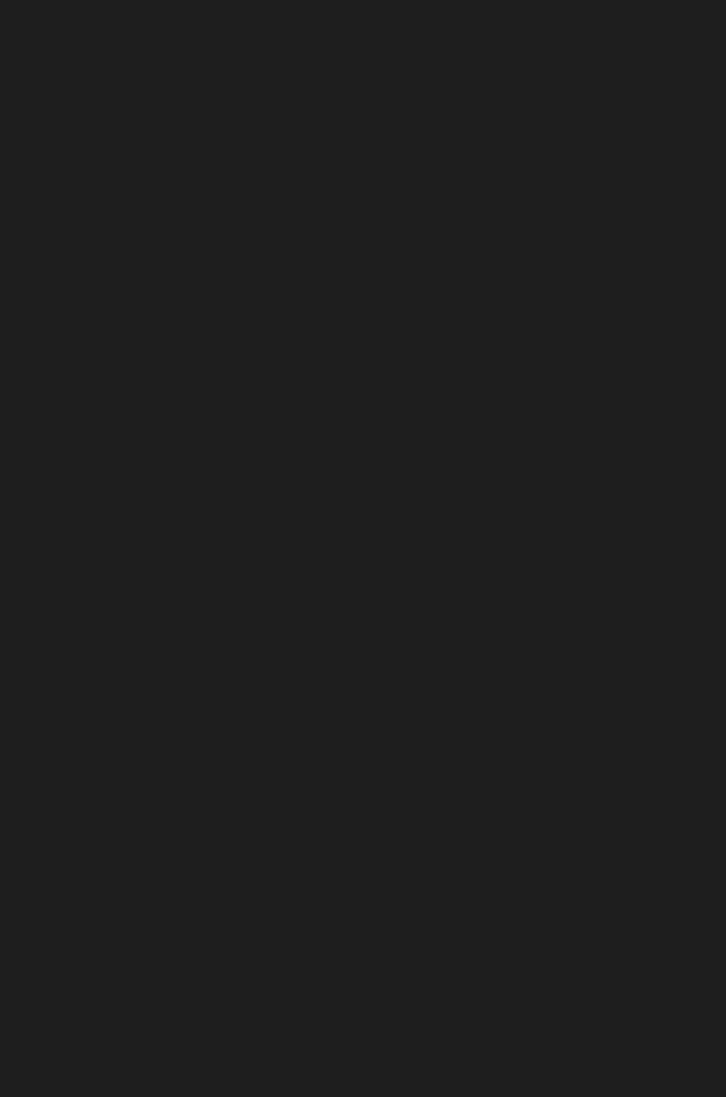
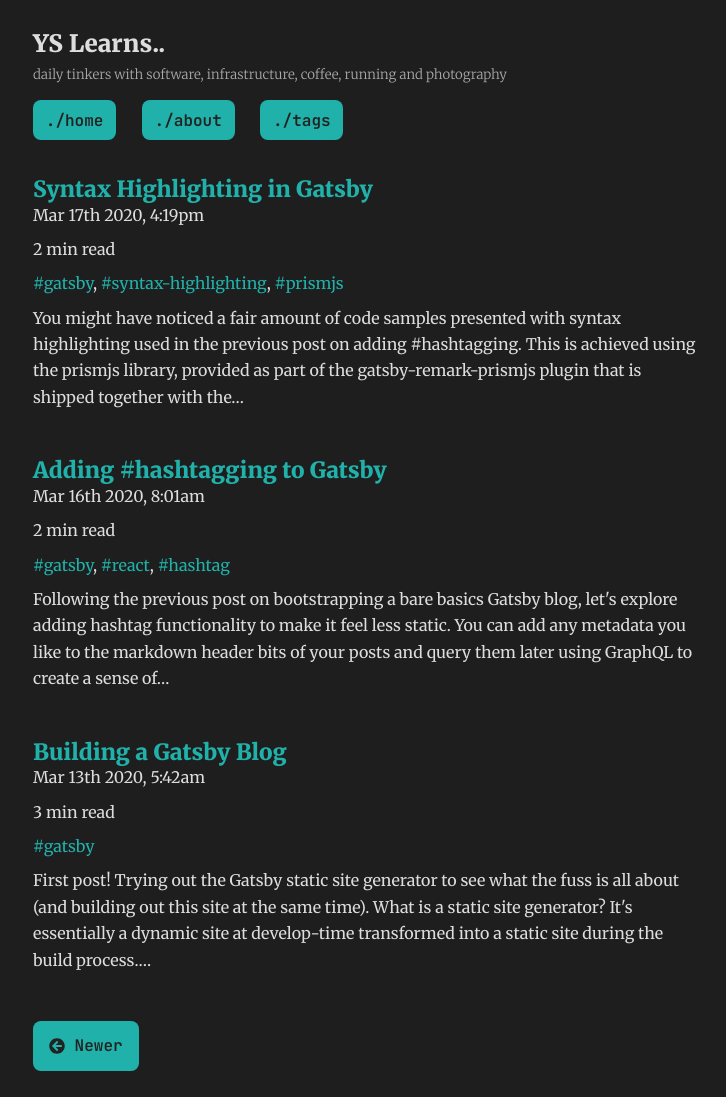
Before and after one commit to ystxn/blog, a Gatsby site: page /2 in a window 1280 px wide. Before the commit this address had no page. Shown: the top 1097 px of the page, without its empty margins (271-997 px from the left). Before the commit the page ends 800 px from the top, so only its background shows below. Built offline with nearby package versions, Linux system fonts and the light colour scheme; Gatsby itself is replaced by a stand-in of ours.

Commit message:
Added pagination

```diff
--- a/gatsby-node.js
+++ b/gatsby-node.js
@@ -50,10 +50,29 @@ exports.createPages = async ({ graphql, actions }) => {
     throw result.errors
   }
 
-  // Create blog posts pages.
   let tags = []
   const posts = result.data.allMarkdownRemark.edges
+  const postsPerPage = 5
+  const numPages = Math.ceil(posts.length / postsPerPage)
 
+  // Create paginated indexes
+  Array.from({ length: numPages }).forEach((_, i) => {
+    if (i === 0) {
+      return true
+    }
+    createPage({
+      path: `/${i + 1}`,
+      component: path.resolve("./src/pages/index.js"),
+      context: {
+        limit: postsPerPage,
+        skip: i * postsPerPage,
+        numPages,
+        currentPage: i + 1,
+      },
+    })
+  })
+
+  // Create individual blog post pages
   posts.forEach((post, index) => {
     const previous = index === posts.length - 1 ? null : posts[index + 1].node
     const next = index === 0 ? null : posts[index - 1].node
--- a/src/components/layout.scss
+++ b/src/components/layout.scss
@@ -112,3 +112,23 @@ footer {
 article + article {
   margin-top: 3rem;
 }
+.newer-older {
+  margin-top: 3rem;
+  display: flex;
+  justify-content: space-between;
+  a {
+    svg {
+      fill: #222;
+      position: relative;
+      top: 0.16em;
+    }
+    color: #222;
+    font-family: "JetBrains Mono", monospace;
+    font-weight: 600;
+    background: $themePrimary;
+    padding: 0.78rem 1rem 0.7rem 1rem;
+    border-radius: 0.5rem;
+
+    &:hover { color: black; background: $themeSecondary; border: none }
+  }
+}
--- /dev/null
+++ b/src/components/newer-older.js
@@ -0,0 +1,27 @@
+import React from "react"
+import { Link } from "gatsby"
+import { FaArrowCircleLeft, FaArrowCircleRight } from 'react-icons/fa';
+
+const NewerOlder = ({ newerLink, olderLink }) => {
+    if (!newerLink && !olderLink) {
+        return <></>
+    }
+
+    const newer = !newerLink ? <span></span> : (
+        <Link to={newerLink}>
+            <FaArrowCircleLeft /> Newer
+        </Link>
+    )
+    const older = !olderLink ? "" : (
+        <Link to={olderLink}>
+            Older <FaArrowCircleRight />
+        </Link>
+    )
+    return (
+        <div class="newer-older">
+            {newer}
+            {older}
+        </div>
+    )
+}
+export default NewerOlder
--- a/src/pages/index.js
+++ b/src/pages/index.js
@@ -1,11 +1,21 @@
 import React from "react"
 import { Link, graphql } from "gatsby"
 import SEO from "../components/seo"
+import NewerOlder from "../components/newer-older"
+import Bio from "../components/bio"
 import formatDate from "../components/format-date"
-import Bio from "../components/bio"
 
-const BlogIndex = ({ data }) => {
+const BlogIndex = ({ pageContext, data }) => {
   const posts = data.allMarkdownRemark.edges
+  const totalCount = data.allMarkdownRemark.totalCount
+  const { numPages, currentPage } = pageContext
+  const newerOlderProps = {}
+  if ((!numPages && totalCount > 5) || currentPage < numPages) {
+    newerOlderProps.olderLink = `/${(currentPage || 1) + 1}`
+  }
+  if (currentPage && currentPage > 1) {
+    newerOlderProps.newerLink = `/${currentPage === 2 ? '' : currentPage - 1}`
+  }
 
   return (
     <>
@@ -47,6 +57,7 @@ const BlogIndex = ({ data }) => {
           </article>
         )
       })}
+      <NewerOlder {...newerOlderProps} />
       <Bio />
     </>
   )
@@ -55,12 +66,14 @@ const BlogIndex = ({ data }) => {
 export default BlogIndex
 
 export const pageQuery = graphql`
-  query {
+  query indexQuery($skip: Int! = 0, $limit: Int! = 5) {
     allMarkdownRemark(
       filter: {
         frontmatter: { templateKey: { ne: "page" } }
       }
       sort: { fields: [fields___slug], order: DESC }
+      limit: $limit
+      skip: $skip
     ) {
       edges {
         node {
@@ -77,6 +90,7 @@ export const pageQuery = graphql`
           timeToRead
         }
       }
+      totalCount
     }
   }
 `
```
